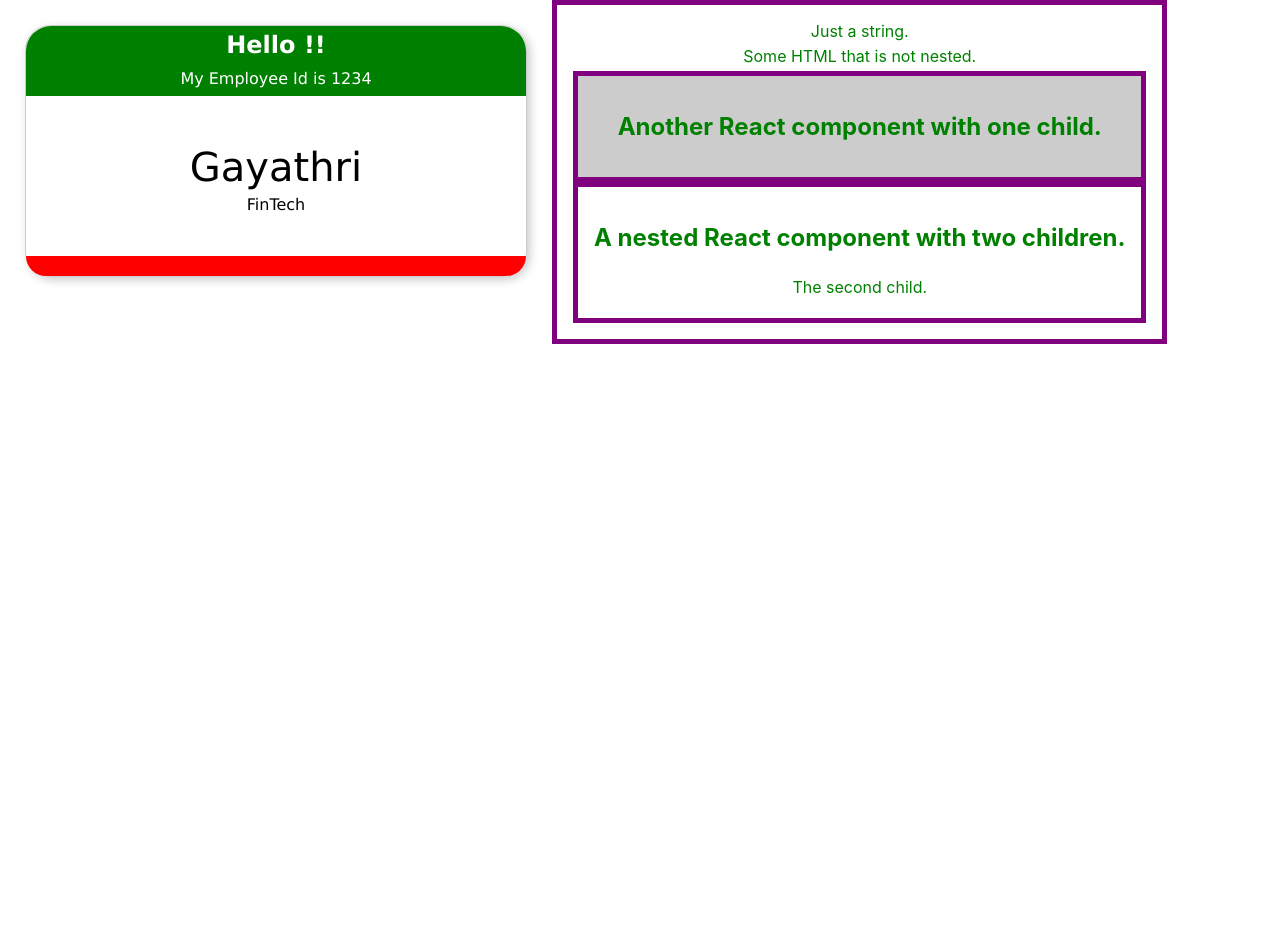
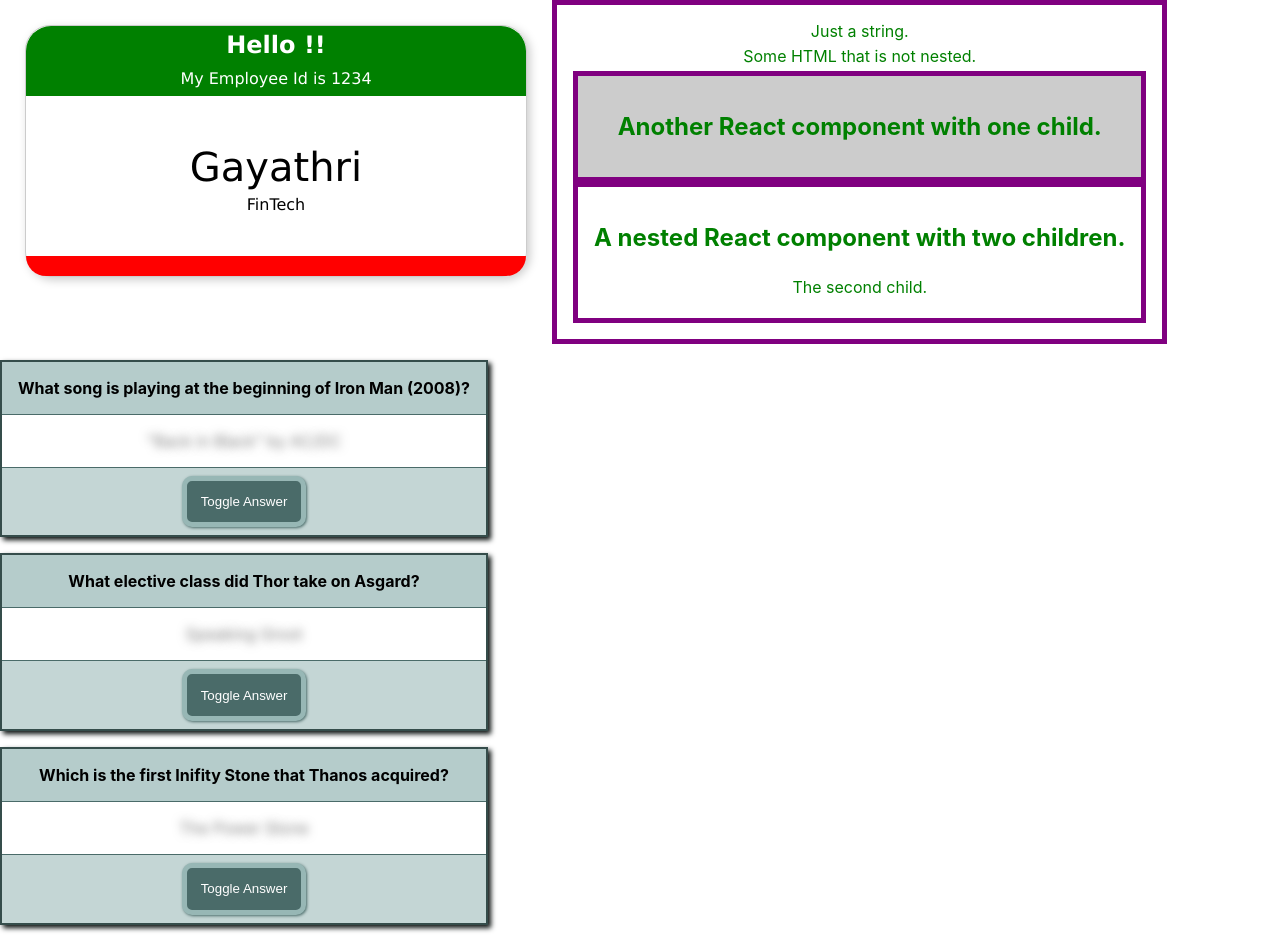
Before and after one commit to G3-FEM/react-typescript, a React (Create React App) app: page / in a window 1280 px wide. Before the commit the page ends 800 px from the top, so only its background shows below. Built offline with nearby package versions, Linux system fonts and the light colour scheme.

Commit message:
convert to scss from css

```diff
--- a/package.json
+++ b/package.json
@@ -10,6 +10,7 @@
     "@types/node": "^16.11.20",
     "@types/react": "^17.0.38",
     "@types/react-dom": "^17.0.11",
+    "node-sass": "^7.0.1",
     "react": "^17.0.2",
     "react-dom": "^17.0.2",
     "react-scripts": "5.0.0",
--- a/src/App.css
+++ b/src/App.scss
@@ -32,6 +32,7 @@
   display: flex;
   justify-content: flex-start;
   align-items: flex-start;
+  flex-wrap: wrap;
 }
 
 @keyframes App-logo-spin {
--- a/src/App.tsx
+++ b/src/App.tsx
@@ -1,7 +1,9 @@
 import React from 'react';
 import NameTag from './components/NameTag/Nametag';
 import Box from './components/Box/Box';
-import './App.css';
+import Question from './components/Question/Question';
+import {questions} from './components/Question/Questions';
+import './App.scss';
 
 function App() {
   return (
@@ -19,6 +21,12 @@ function App() {
           <p>The second child.</p>
         </Box>
       </Box>
+      <section>
+      {questions.map((q) => (
+        <Question question={q.question} answer={q.answer} key={q.id} />
+      ))}
+
+      </section>
       </section>
     </div>
   );
--- a/src/components/NameTag/Nametag.tsx
+++ b/src/components/NameTag/Nametag.tsx
@@ -1,4 +1,4 @@
-import './Nametag.css';
+import './Nametag.scss';
 
 
 export type NameTagPros = {
--- /dev/null
+++ b/src/components/Question/Question.tsx
@@ -0,0 +1,22 @@
+import './Questions.scss';
+
+type QuestionProps = {
+    question: string;
+    answer: string;
+  };
+
+  const Question = ({ question, answer }: QuestionProps) => {
+    return (
+      <article className="question">
+        <header>{question}</header>
+        <p className="answer">
+          <span className="blurred">{answer}</span>
+        </p>
+        <footer>
+          <button>Toggle Answer</button>
+        </footer>
+      </article>
+    );
+  };
+
+  export default Question;
--- /dev/null
+++ b/src/components/Question/Questions.scss
@@ -0,0 +1,69 @@
+$primary-color: rgb(74, 107, 105);
+
+.question {
+    border: 2px solid darken($primary-color, 10);
+    margin: 1em 0;
+    box-shadow: 3px 3px 5px darken($primary-color, 30);
+    header {
+      font-weight: 700;
+      background-color: lighten($primary-color, 40);
+      border-bottom: 1px solid $primary-color;
+      padding: 1em;
+    }
+    .answer {
+      padding: 1em;
+    }
+    footer {
+      text-align: center;
+      padding: 0.5em 1em;
+      border-top: 1px solid $primary-color;
+      background-color: lighten($primary-color, 45);
+    }
+  }
+
+  button, input[type="submit"] {
+    background-color: $primary-color;
+    border: 5px solid lighten($primary-color, 30%);
+    border-radius: 10px;
+    box-shadow: 1px 1px 3px $primary-color;
+    color: white;
+    margin: 0 0.5em;
+    padding: 1em;
+    outline: none;
+    &:hover {
+      background-color: darken($primary-color, 5%);
+    }
+    &:active {
+      background-color: darken($primary-color, 10%);
+      box-shadow: 1px 1px 1px $primary-color;
+    }
+  }
+
+  input {
+    padding: 1em;
+    &:not([type="submit"]) {
+      display: block;
+      margin: 0.5em;
+    }
+  }
+
+  form {
+    padding: 0.5em;
+    margin: 1em 0;
+    display: flex;
+    flex-direction: column;
+    label {
+      text-align: center;
+      display: block;
+      margin-bottom: 0.5em;
+    }
+  }
+
+  span {
+    transition: all 1s ease;
+  }
+
+  .blurred {
+    color: transparent;
+    text-shadow: 0 0 10px rgba(0,0,0,0.5);
+  }
--- /dev/null
+++ b/src/components/Question/Questions.ts
@@ -0,0 +1,23 @@
+export type QuestionType = {
+    id: number;
+    question: string;
+    answer: string;
+  };
+
+  export const questions: QuestionType[] = [
+    {
+      id: 1,
+      question: 'What song is playing at the beginning of Iron Man (2008)?',
+      answer: '"Back in Black" by AC/DC'
+    },
+    {
+      id: 2,
+      question: 'What elective class did Thor take on Asgard?',
+      answer: 'Speaking Groot'
+    },
+    {
+      id: 3,
+      question: 'Which is the first Inifity Stone that Thanos acquired?',
+      answer: 'The Power Stone'
+    }
+  ];
--- a/src/index.tsx
+++ b/src/index.tsx
@@ -1,6 +1,6 @@
 import React from 'react';
 import ReactDOM from 'react-dom';
-import './index.css';
+import './index.scss';
 import App from './App';
 import reportWebVitals from './reportWebVitals';
 
```
Also changed, not shown: src/components/NameTag/Nametag.scss (renamed from src/components/NameTag/Nametag.css), src/index.scss (renamed from src/index.css), 1 other file (tests, documents, lock files or other folders).
